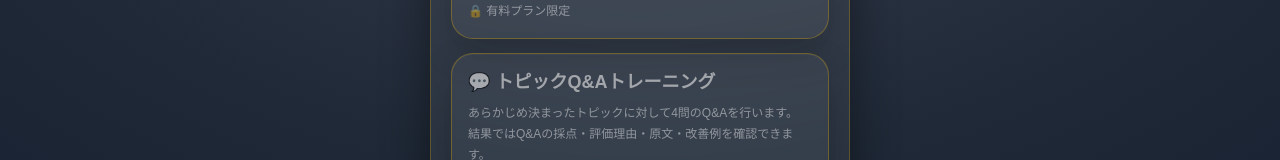
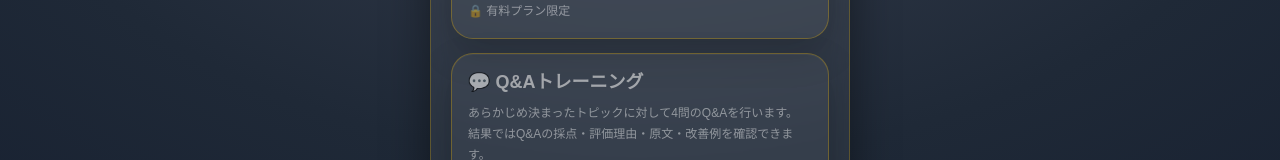
Before and after one commit to fairytail9511-bot/eiken-mvp, a Next.js app: page /training in a window 1280 px wide. Shown: the part 292-452 px from the top of the page. Built offline with nearby package versions, Linux system fonts and the light colour scheme.

Commit message:
Fix training UI

```diff
--- a/app/training/page.tsx
+++ b/app/training/page.tsx
@@ -155,7 +155,7 @@ export default function TrainingPage() {
 
         {isPro ? (
           <Link href="/training/qa" style={cardLinkStyle}>
-            <div style={cardTitleStyle}>💬 トピックQ&amp;Aトレーニング</div>
+            <div style={cardTitleStyle}>💬 Q&amp;Aトレーニング</div>
             <div style={cardDescStyle}>
               あらかじめ決まったトピックに対して4問のQ&amp;Aを行います。
               {"\n"}結果ではQ&amp;Aの採点・評価理由・原文・改善例を確認できます。
@@ -164,10 +164,10 @@ export default function TrainingPage() {
         ) : (
           <button
             type="button"
-            onClick={() => alert("トピックQ&Aトレーニングは有料プランで解放されます。")}
+            onClick={() => alert("Q&Aトレーニングは有料プランで解放されます。")}
             style={lockedCardStyle}
           >
-            <div style={cardTitleStyle}>💬 トピックQ&amp;Aトレーニング</div>
+            <div style={cardTitleStyle}>💬 Q&amp;Aトレーニング</div>
             <div style={cardDescStyle}>
               あらかじめ決まったトピックに対して4問のQ&amp;Aを行います。
               {"\n"}結果ではQ&amp;Aの採点・評価理由・原文・改善例を確認できます。
```
